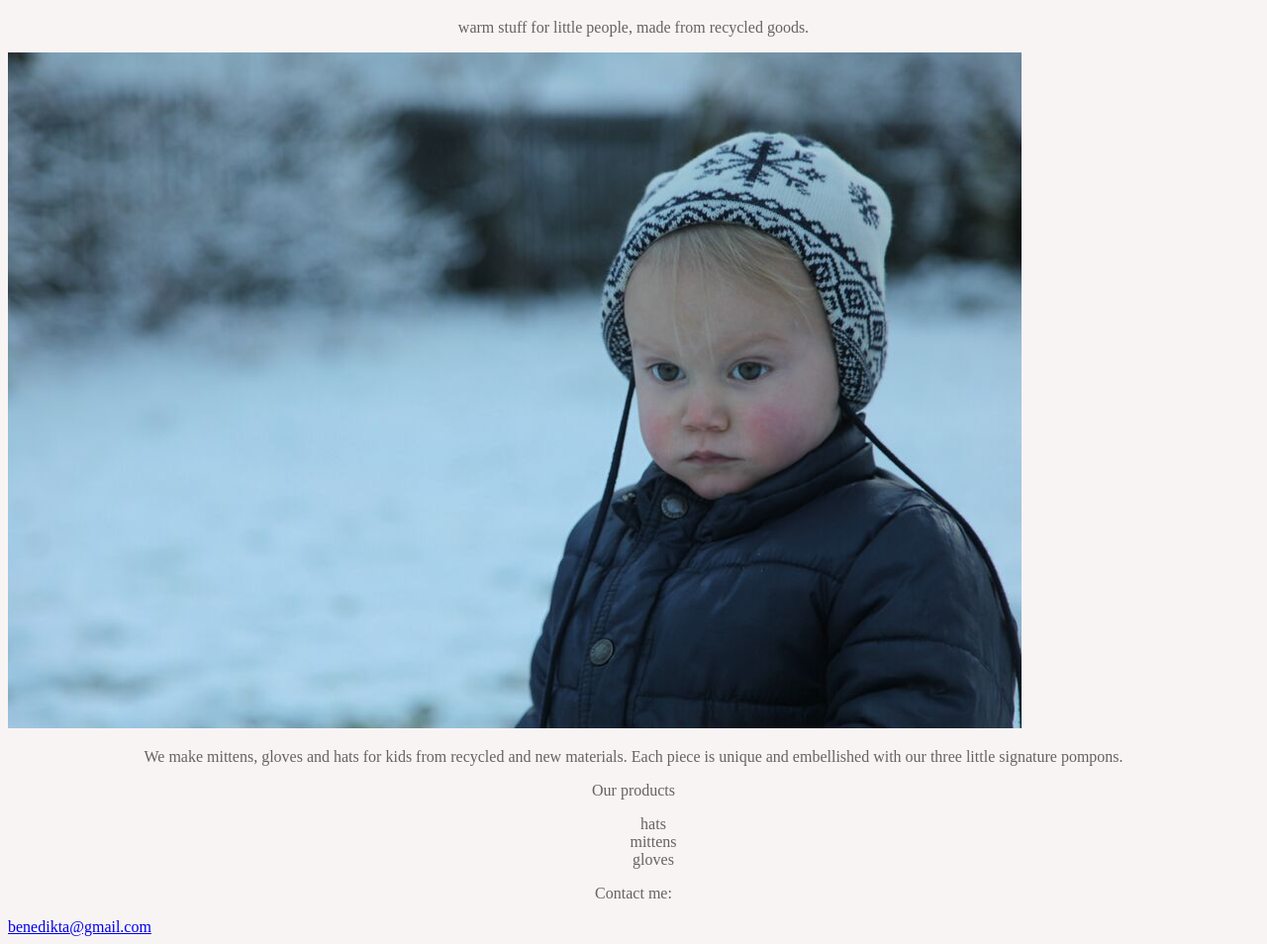
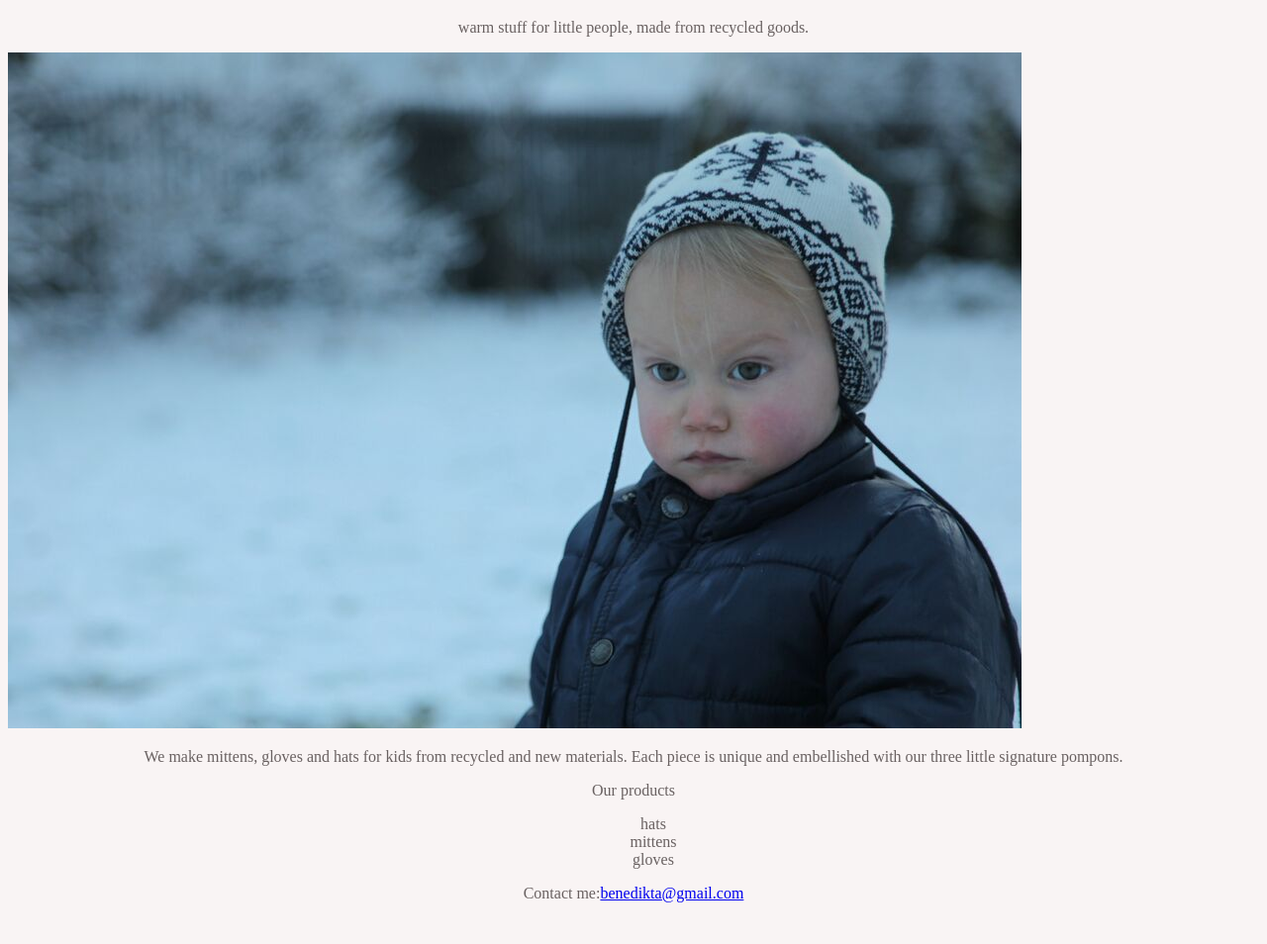
Before and after one commit to Benedikta/Benedikta.github.io, a plain HTML site: page unit_3/index.html in a window 1280 px wide. Shown: the part 61-1015 px from the top of the page at 99% size. After the commit the page ends 989 px from the top, so only its background shows below. Drawn offline with Linux system fonts and the light colour scheme.

Commit message:
center align

```diff
--- a/unit_3/index.html
+++ b/unit_3/index.html
@@ -15,7 +15,7 @@
 <li>mittens</li>
 <li>gloves</li>
 </ul>
-<p>Contact me:</p><a href="mailto:benedikta@gmail.com">benedikta@gmail.com</a>
+<p>Contact me:<a href="mailto:benedikta@gmail.com">benedikta@gmail.com</a></p>
 
 </body>
 </html>
```
